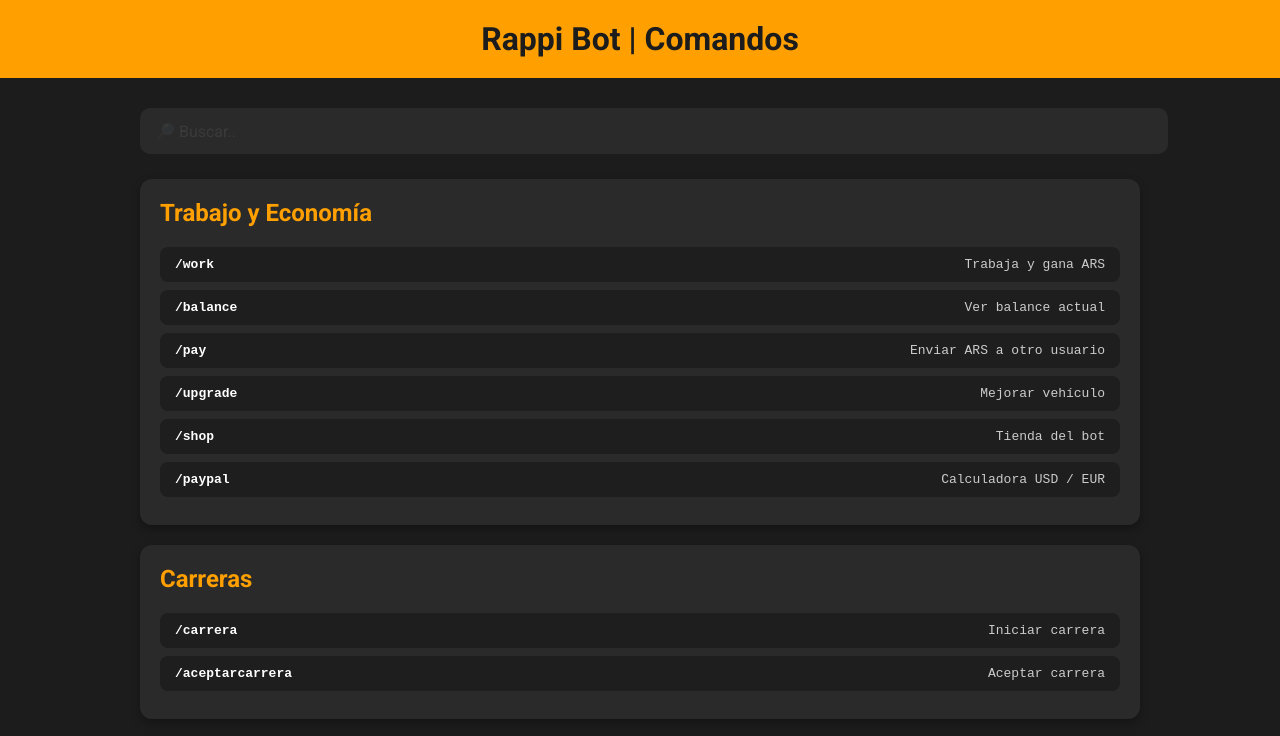
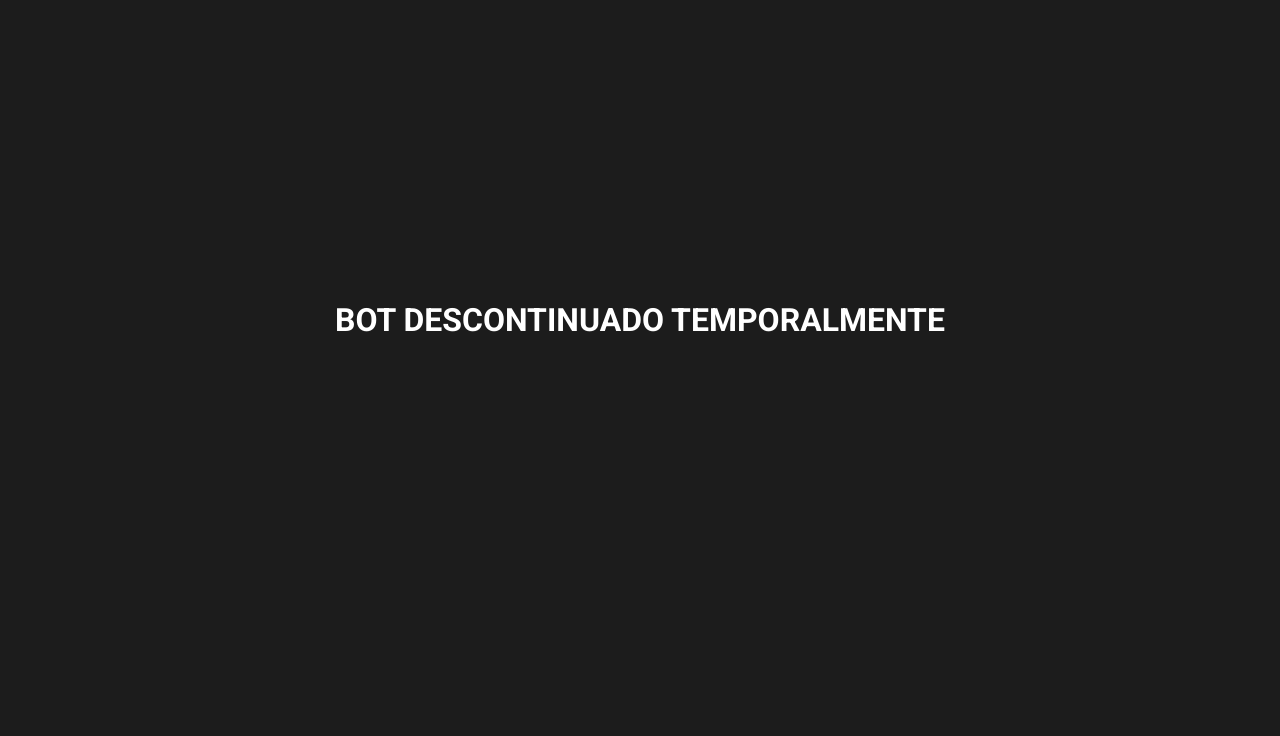
Before and after one commit to Valencraft254/Rappibot, a plain HTML site: page index.html in a window 1280 px wide. Shown: the top 736 px of the page. Drawn offline with Linux system fonts and the light colour scheme.

Commit message:
Actualizar index.html

```diff
--- a/index.html
+++ b/index.html
@@ -113,7 +113,7 @@
 
   <script>
     // CAMBIAR ACA
-    const estadoBot = "on";
+    const estadoBot = "off";
     // "on" = web normal
     // "off" = mantenimiento
   </script>
```
